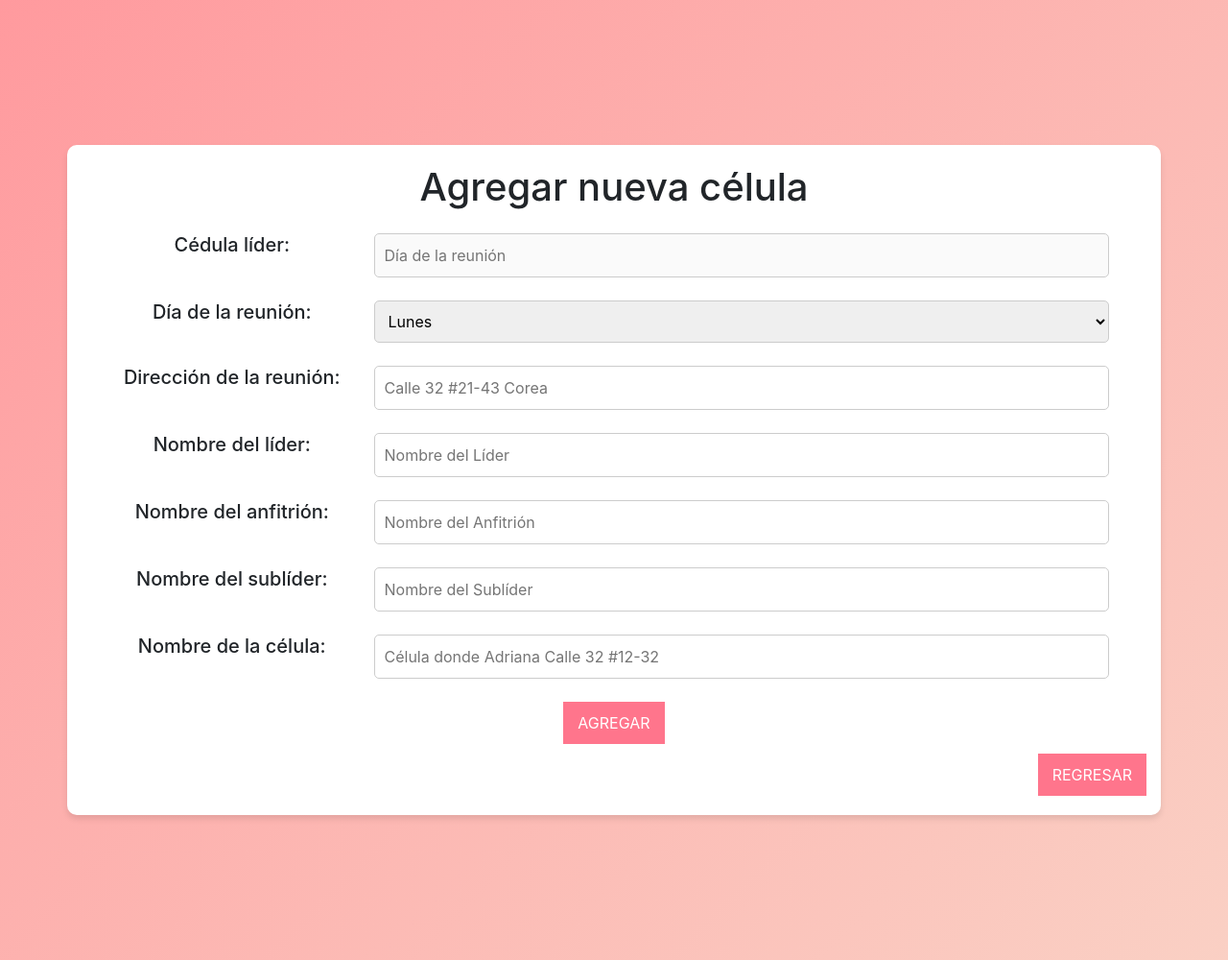
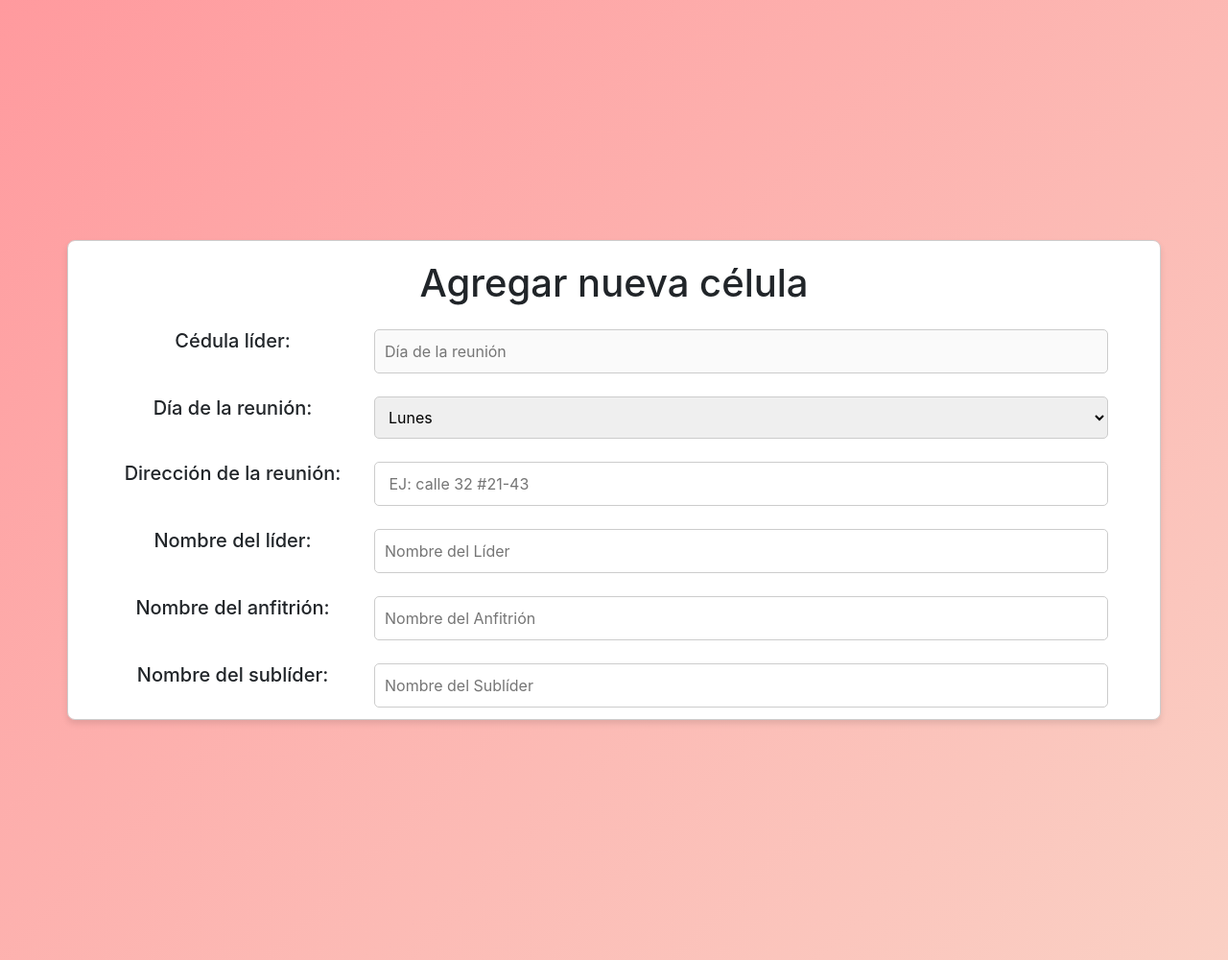
Before and after one commit to OscarJunior007/Proyecto-Iglesia, a FastAPI app: page /create_celula in a window 1280 px wide. Shown: the whole page at 96% size. Run offline with FastAPI, Linux system fonts and the light colour scheme; some libraries are stand-ins or nearby versions.

Commit message:
se actualiza con scroll

```diff
--- a/templates/create_celula.html
+++ b/templates/create_celula.html
@@ -58,6 +58,18 @@
     margin-top: 10px; /* Espacio entre el formulario y el botón */
 }
 
+.form-scroll {
+    max-height: 500px; /* Altura máxima del contenedor */
+    overflow-y: auto;  /* Habilitar scroll vertical */
+    padding: 20px;     /* Espaciado interno */
+    border: 1px solid #ccc; /* Borde opcional */
+    border-radius: 8px;     /* Bordes redondeados */
+    background-color: #fff; /* Fondo blanco */
+}
+.button-agregar{
+    background-color: green;
+    border-radius: 10%;
+}
     </style>
      <link href="https://stackpath.bootstrapcdn.com/bootstrap/4.5.2/css/bootstrap.min.css" rel="stylesheet">
      <!-- Bootstrap JS and dependencies -->
@@ -66,7 +78,7 @@
      <script src="https://stackpath.bootstrapcdn.com/bootstrap/4.5.2/js/bootstrap.min.js"></script>
 </head>
 <body>
-    <div class="container">
+    <div class="container form-scroll">
         <h1>Agregar nueva célula</h1>
         <form id="form" class="formulario">
             <div class="row m-4">
@@ -89,7 +101,7 @@
             </div>
             <div class="row m-4">
                 <div class="col-3"><h5>Dirección de la reunión:</h5></div>
-                <div class="col"><input id="Direccion" type="text" placeholder="Calle 32 #21-43 Corea" required></div>
+                <div class="col"><input id="Direccion" type="text" placeholder=" EJ: calle 32 #21-43 " required></div>
             </div>
             <div class="row m-4">
                 <div class="col-3"><h5>Nombre del líder:</h5></div>
@@ -105,9 +117,9 @@
             </div>
             <div class="row m-4">
                 <div class="col-3"><h5>Nombre de la célula:</h5></div>
-                <div class="col"><input id="name_celula" type="text" placeholder="Célula donde Adriana Calle 32 #12-32" required></div>
+                <div class="col"><input id="name_celula" type="text" placeholder="EJ: Llamas de fuego" required></div>
             </div>
-            <button type="submit">AGREGAR</button>
+            <button class="button-agregar" type="submit">Agregar celula</button>
         </form>
         </form>
         <div class="button-container">
```
